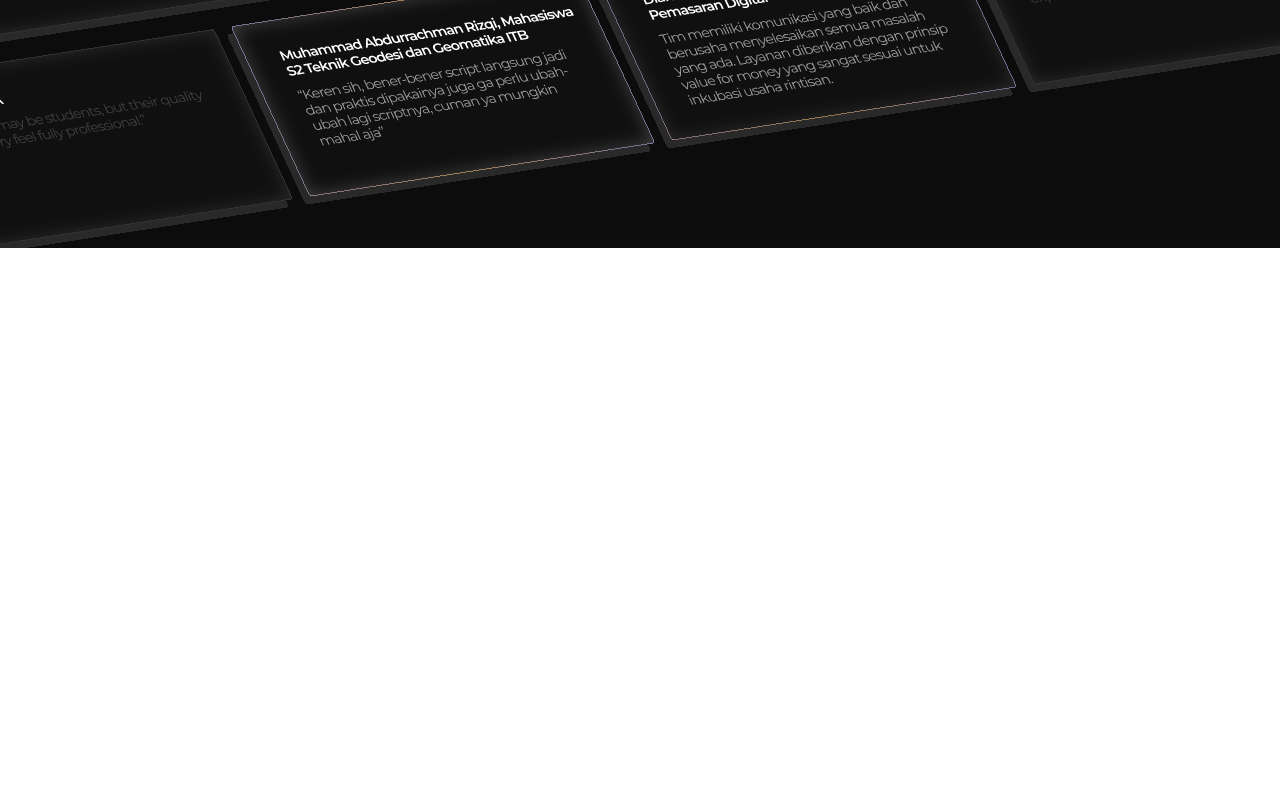
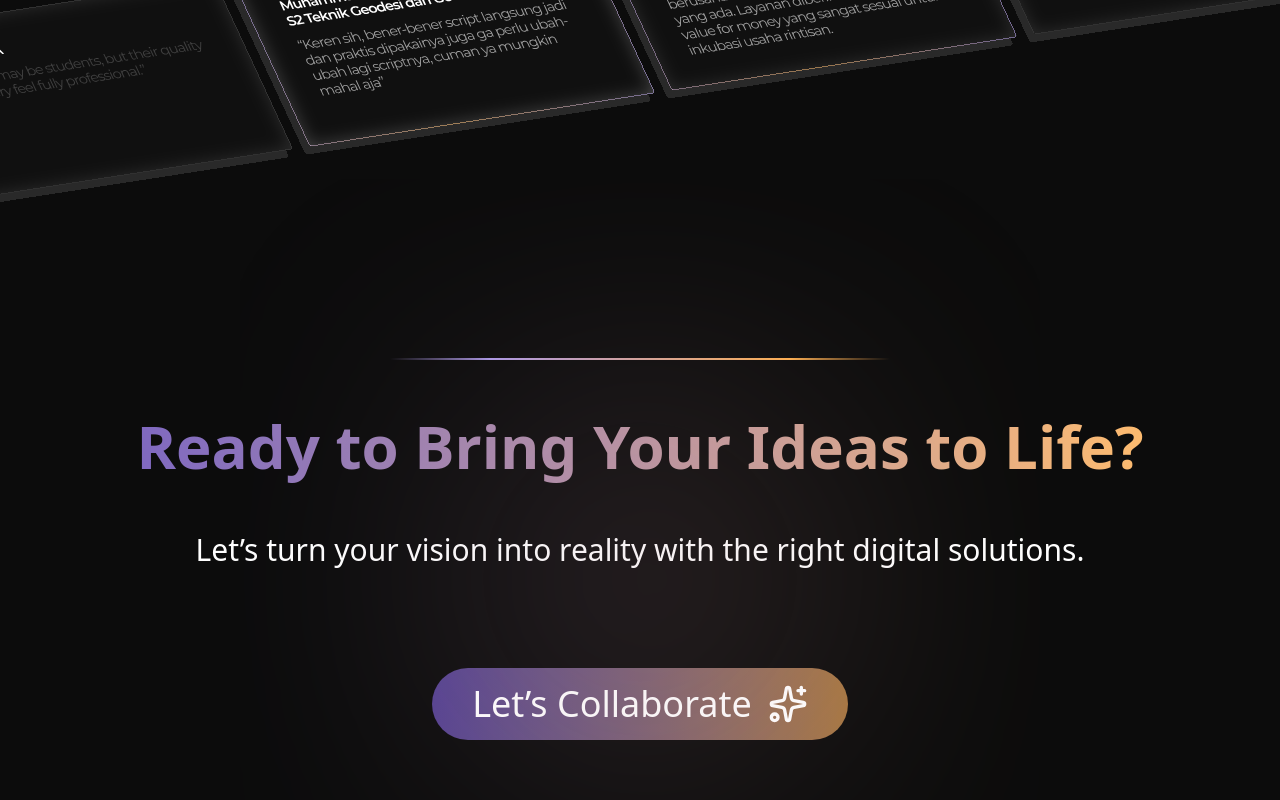
Before and after one commit to Inkubator-IT/web, a Next.js app: page / in a window 1280 px wide. Shown: the part 6177-6977 px from the top of the page. Before the commit the page ends 6425 px from the top, so only its background shows below. Built offline with nearby package versions, Linux system fonts and the light colour scheme.

Commit message:
feat: finsihed last section of landing page

```diff
--- a/src/app/page.tsx
+++ b/src/app/page.tsx
@@ -635,8 +635,43 @@ function App() {
           alt="testimonial img"
           width={2000}
           height={2000}
-          className="w-full min-w-[500px] scale-125 object-contain"
+          className="w-full min-w-[500px] -translate-y-[50px] scale-125 object-contain"
         />
+      </section>
+
+      {/*Last Section*/}
+      <section className="relative my-[80px] flex w-full flex-col items-center justify-center gap-5 px-5 md:my-[160px] md:gap-10">
+        <Image
+          src="/assets/landing/Bubble.svg"
+          alt="bubble"
+          width={2000}
+          height={2000}
+          className="pointer-events-none absolute top-1/2 left-1/2 z-0 w-full max-w-[800px] -translate-x-1/2 -translate-y-1/2 scale-150 md:scale-100"
+        />
+        <div className="flex w-full justify-center px-10">
+          <div
+            className="h-[2px] w-full max-w-[500px]"
+            style={{
+              backgroundImage:
+                "linear-gradient(to right, rgba(255,255,255,0) 0%, #AD99E7 20%, #FFB051 80%, rgba(255,255,255,0) 100%)",
+            }}
+          />
+        </div>
+        <span className="bg-gradient-to-r from-[#7E67C1] to-[#FFBC6C] bg-clip-text p-4 text-center text-2xl font-semibold text-transparent md:text-6xl">
+          Ready to Bring Your Ideas to Life?
+        </span>
+        <p className="text-center text-base text-white md:text-3xl">
+          Let’s turn your vision into reality with the right digital solutions.
+        </p>
+        <Link
+          href="/" //change later
+          className="rounded-full"
+        >
+          <span className="my-10 flex flex-row items-center gap-4 rounded-full bg-gradient-to-r from-[#564292] to-[#A77741] px-5 py-2 text-xl text-white md:my-15 md:px-10 md:py-4 md:text-4xl">
+            Let’s Collaborate{" "}
+            <Sparkles className="h-4 w-4 text-white md:h-10 md:w-10" />
+          </span>
+        </Link>
       </section>
     </main>
   );
```
